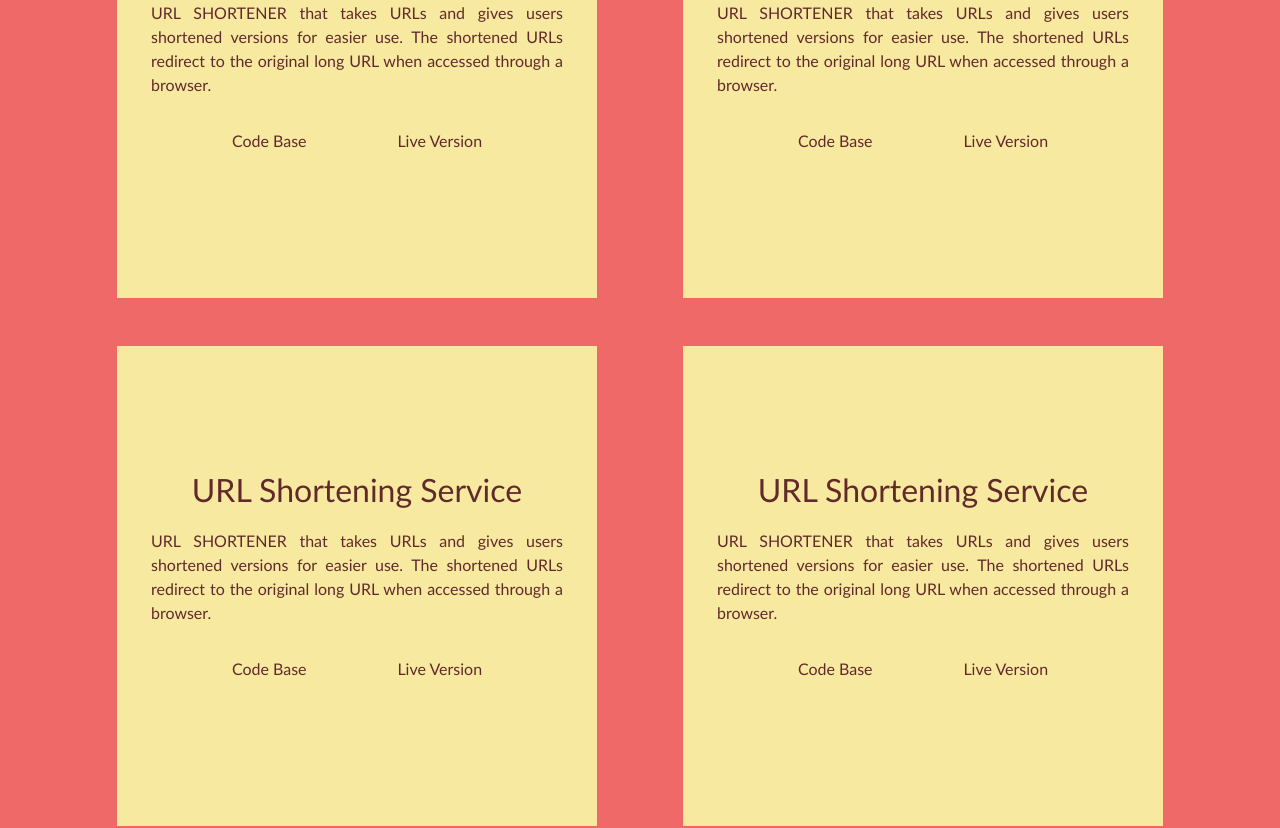
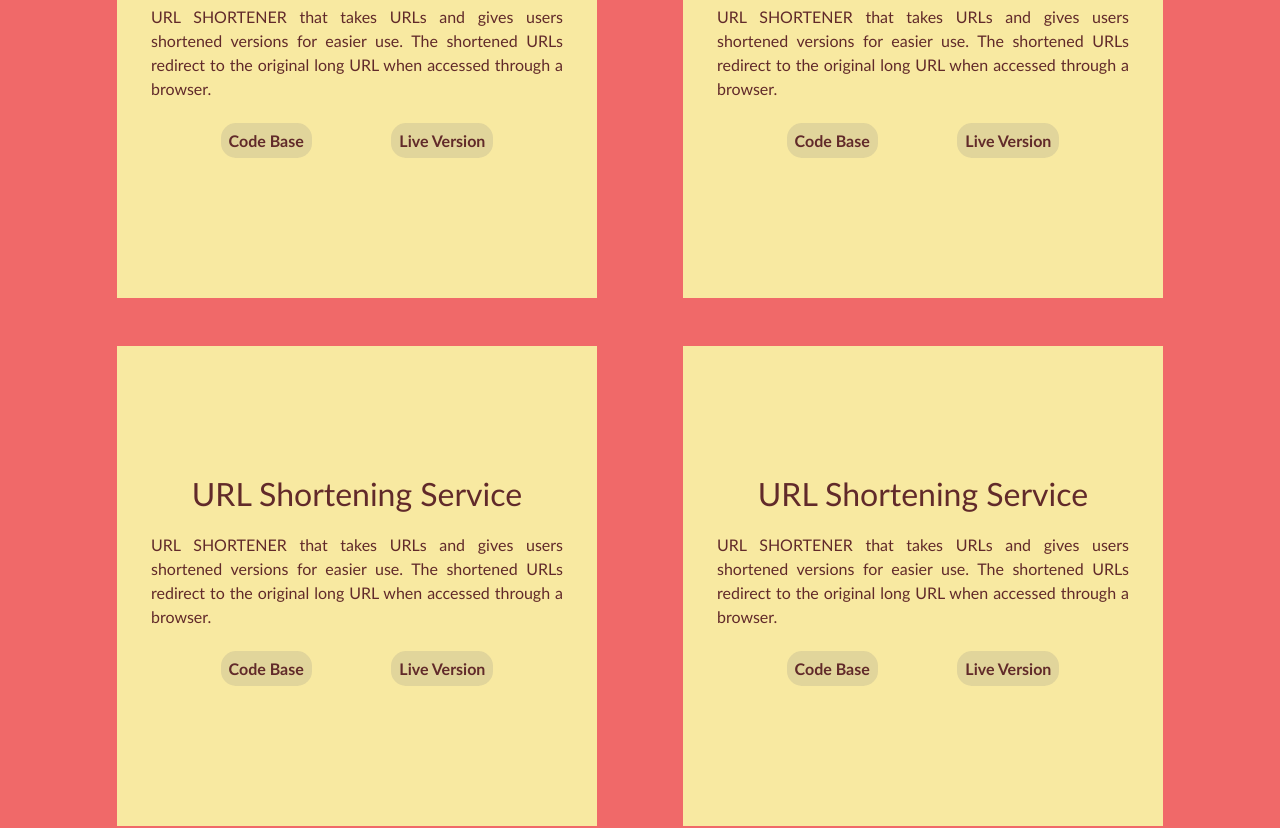
Before and after one commit to OsasAzamegbe/Portfolio-v1, a React (Create React App) app: page / in a window 1280 px wide. Shown: the part 1260-2088 px from the top of the page. Built offline with nearby package versions, Linux system fonts and the light colour scheme.

Commit message:
FEAT: added card link styling and card hover effects.

```diff
--- a/src/App.css
+++ b/src/App.css
@@ -1,4 +1,6 @@
 :root{
+  --white: #fff;
+  --off-white: #f2f2f2;
   --background: #7891a1;
   --primary: #fff;
   --dark: #612a2a;
--- a/src/components/Card.css
+++ b/src/components/Card.css
@@ -8,6 +8,11 @@
     background-color: var(--yellow);
     width: 60vmin;
     height: 60vmin;
+    transition: all 0.2s ease-in;
+}
+
+.card:hover{
+    transform: scale(1.02);
 }
 
 .card-container{
@@ -20,13 +25,23 @@
 .card-links-container{
     display: flex;
     justify-content: space-evenly;
-    margin: 24px 0;
+    margin: 12px 0;
     width: 100%;
 }
 
-.card-links-container, a{
+.card-link{
+    background-color: rgba(128, 128, 128, 0.199);
+    color: var(--dark);
+    font-weight: bolder;
     text-decoration: none;
-    color: inherit;
+    padding: 8px;
+    border-radius: 15px;
+    transition: all 0.2s ease-in;
+}
+
+.card-link:active, .card-link:hover{
+    background-color: grey;
+    color: var(--off-white);
 }
 
 .card-heading{
```
